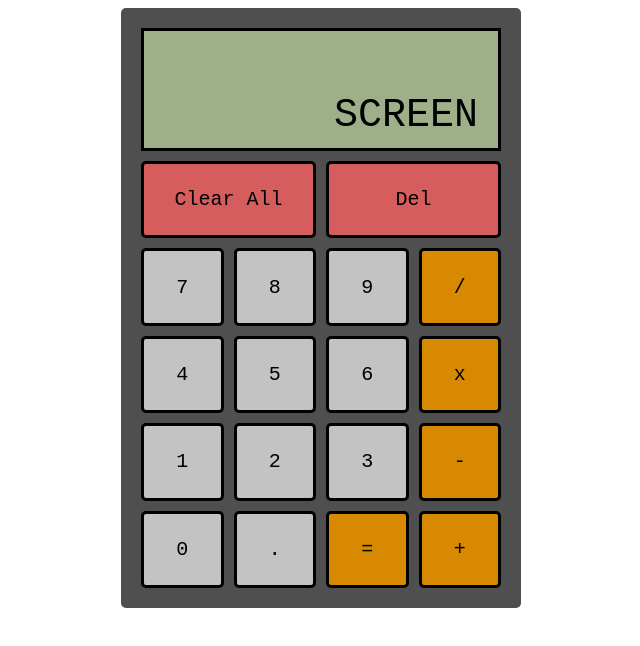
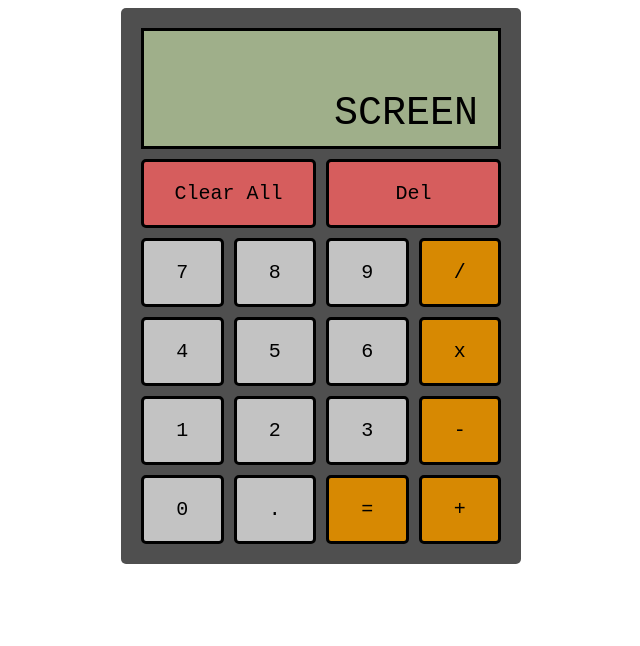
Before and after one commit to swellFella/Project-Calculator, a plain HTML site: page index.html in a window 1280 px wide. Shown: the whole page, without its empty margins (319-959 px from the left). Drawn offline with Linux system fonts and the light colour scheme.

Commit message:
Fixed calculator screen
- Added overflow property
- Adjusted padding

```diff
--- a/styles.css
+++ b/styles.css
@@ -8,7 +8,7 @@ body{
     display: grid;
     background-color: rgb(79, 79, 79);
     min-width: 400px;
-    min-height: 600px;
+    height: auto;
     gap: 10px;
     border-radius: 5px;
 
@@ -17,10 +17,10 @@ body{
     display: flex;
     justify-content: flex-end;
     align-items: flex-end;
-
+    overflow: auto;
     border: solid;
     margin: 5% 5% 0 5%;
-    padding: 20px 20px 10px 20px;
+    padding: 60px 20px 10px 20px;
 
     font-size: 40px;
     background-color: rgba(203, 228, 170, 0.646)
```
